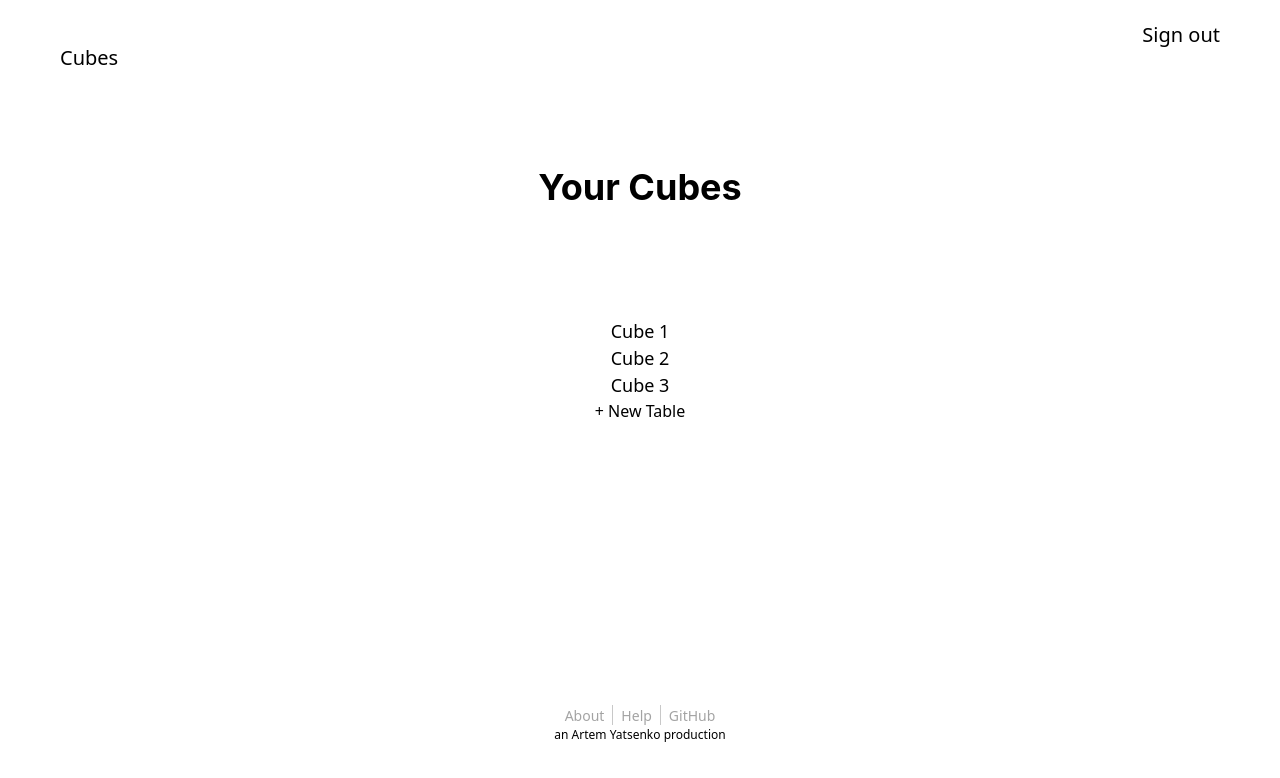
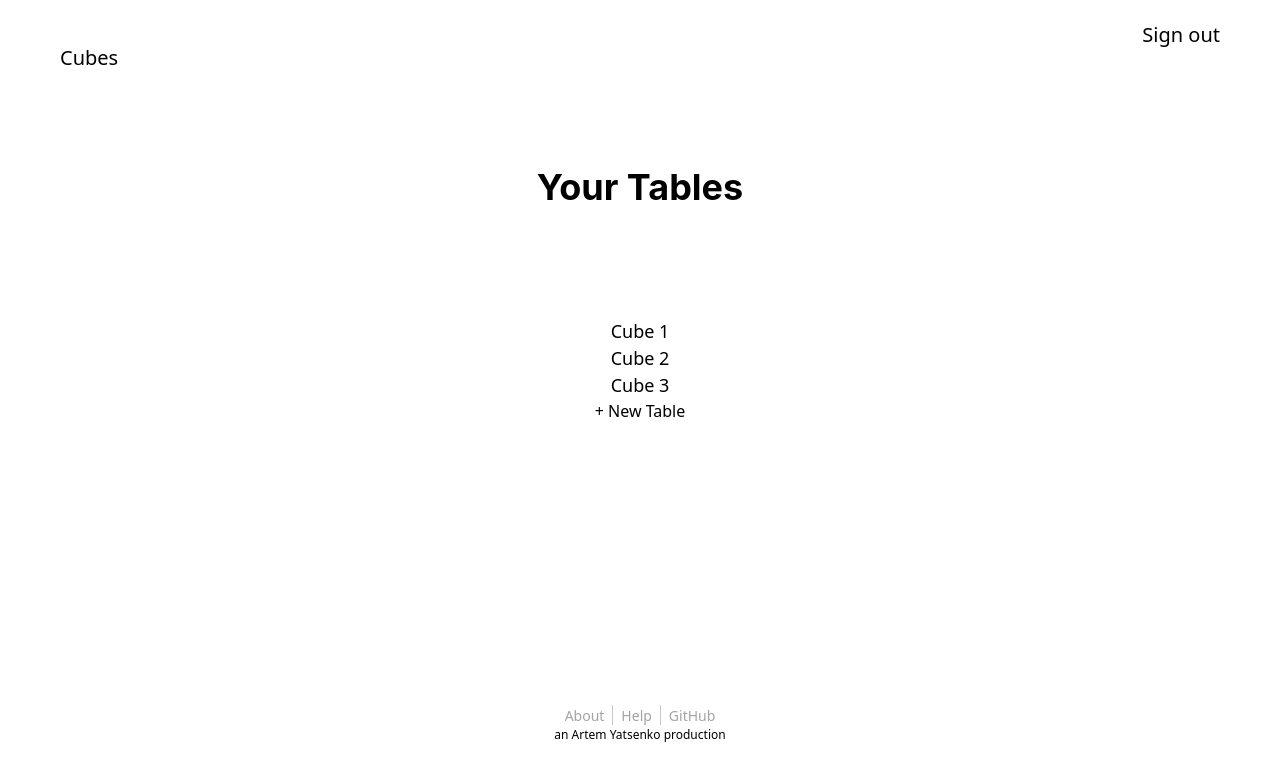
Before and after one commit to sumo43/pushlist, a Next.js app: page /components/dashboard in a window 1280 px wide. Shown: the top 778 px of the page. Built offline with nearby package versions, Linux system fonts and the light colour scheme; no server answers; a web font is replaced by a local one.

Commit message:
some more minor changes

```diff
--- a/pages/components/list.js
+++ b/pages/components/list.js
@@ -24,7 +24,7 @@ const List = () => {
 					size="md"
 					textAlign="center"
 				>
-					Your Cubes
+					Your Tables
 				</Heading>
 			</Flex>
 			<Flex
```
